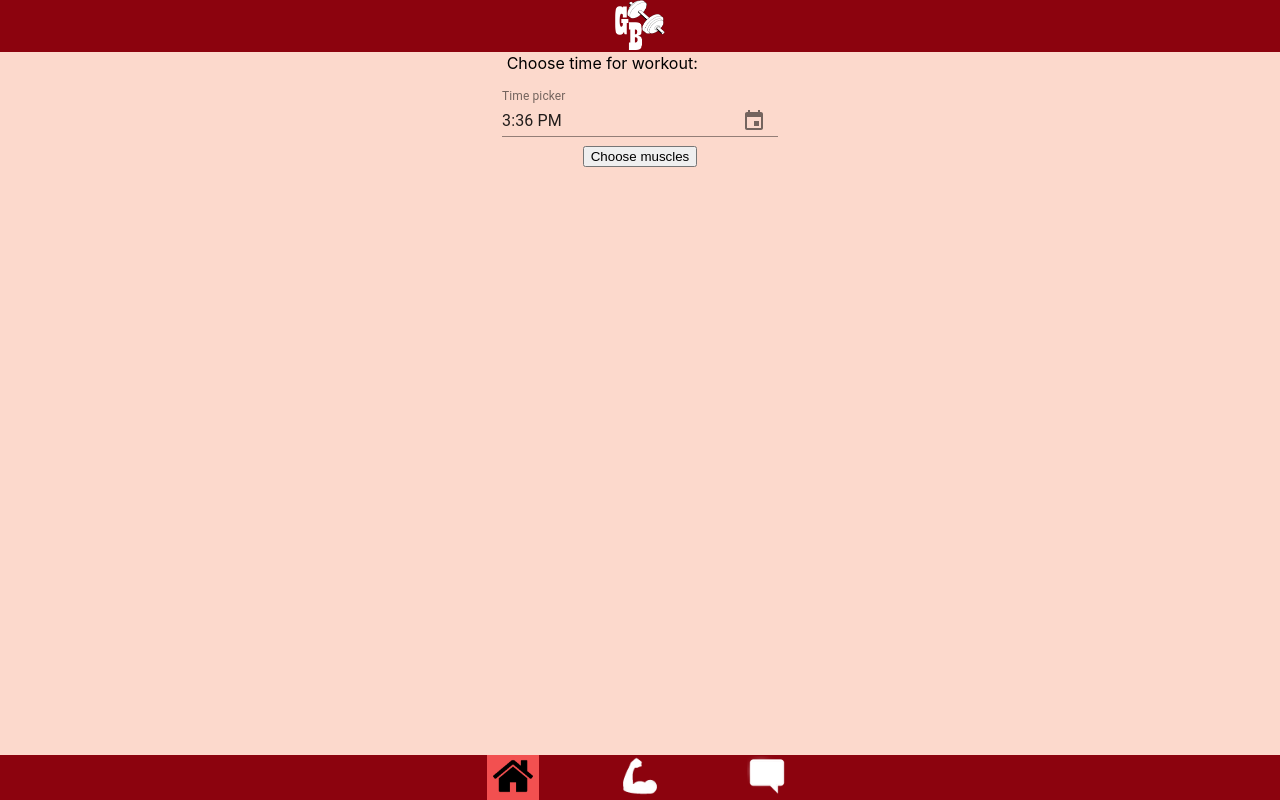
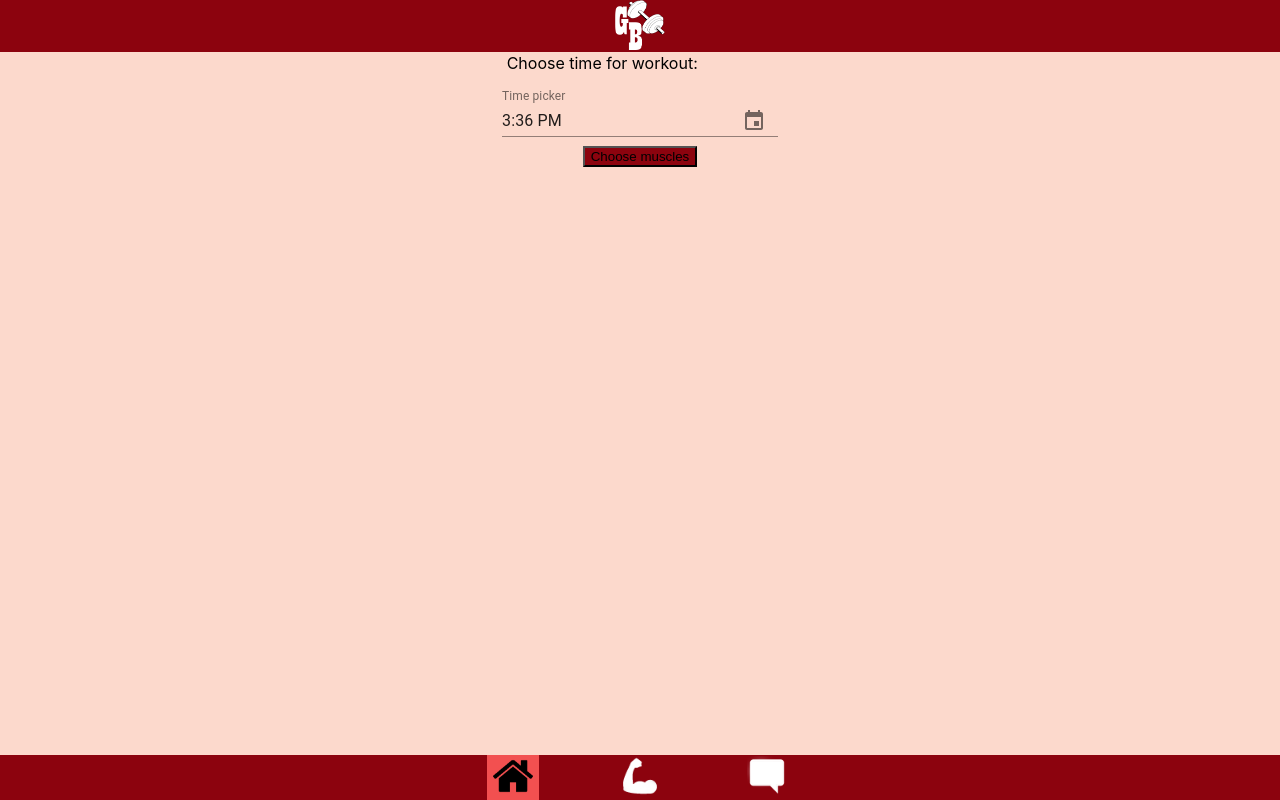
Before and after one commit to CarlEg/gym-buddy, a React (Create React App) app: page / in a window 1280 px wide. Built offline with nearby package versions, Linux system fonts and the light colour scheme.

Commit message:
corrected button background color

```diff
--- a/src/containers/App.module.css
+++ b/src/containers/App.module.css
@@ -9,6 +9,10 @@
   width: 100%;
   background-color: rgb(252, 217, 204);
 }
+
+button{
+  background-color: #8C030E;
+}
 /* @media only screen and (max-width: 600px){
 
 
```
